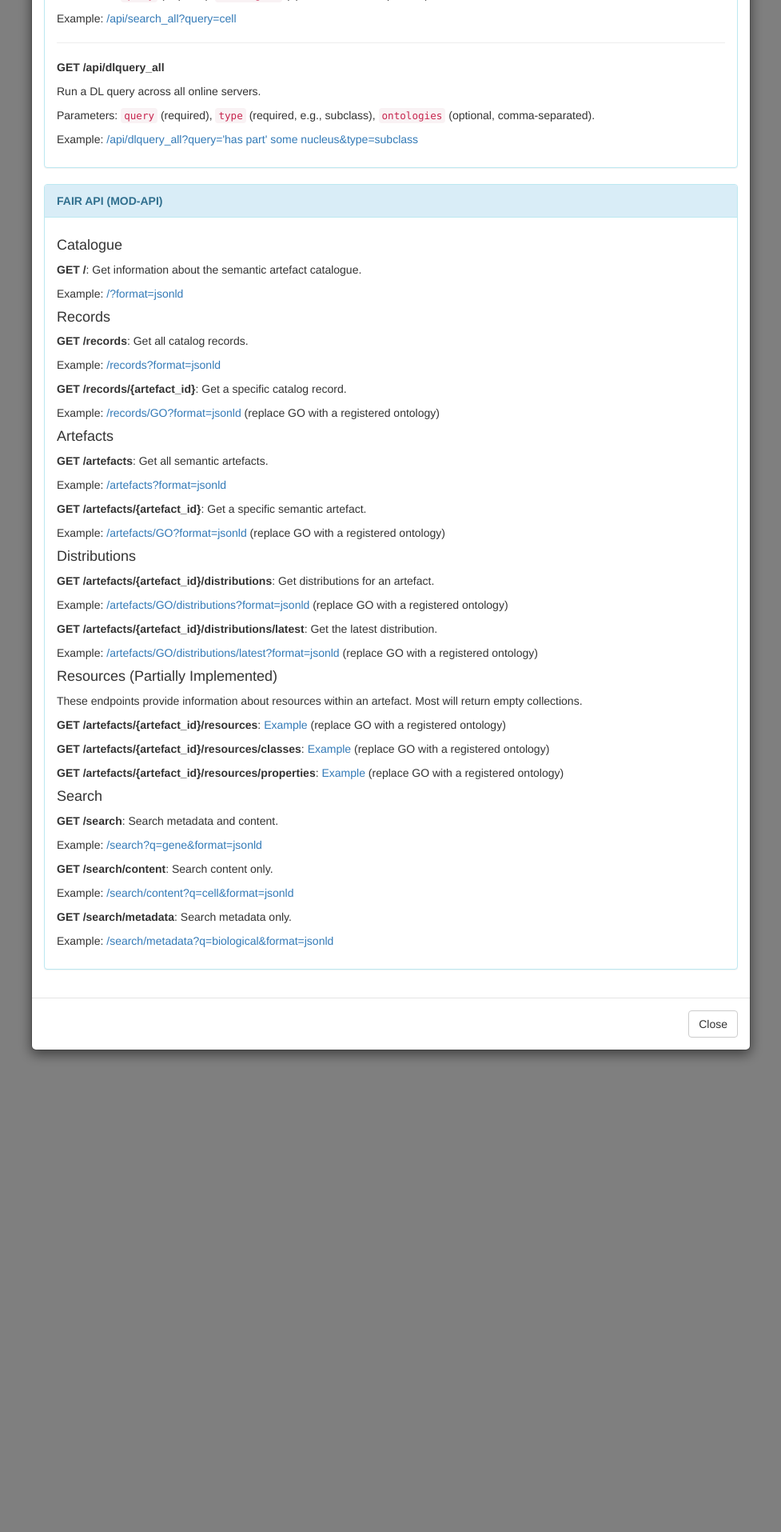
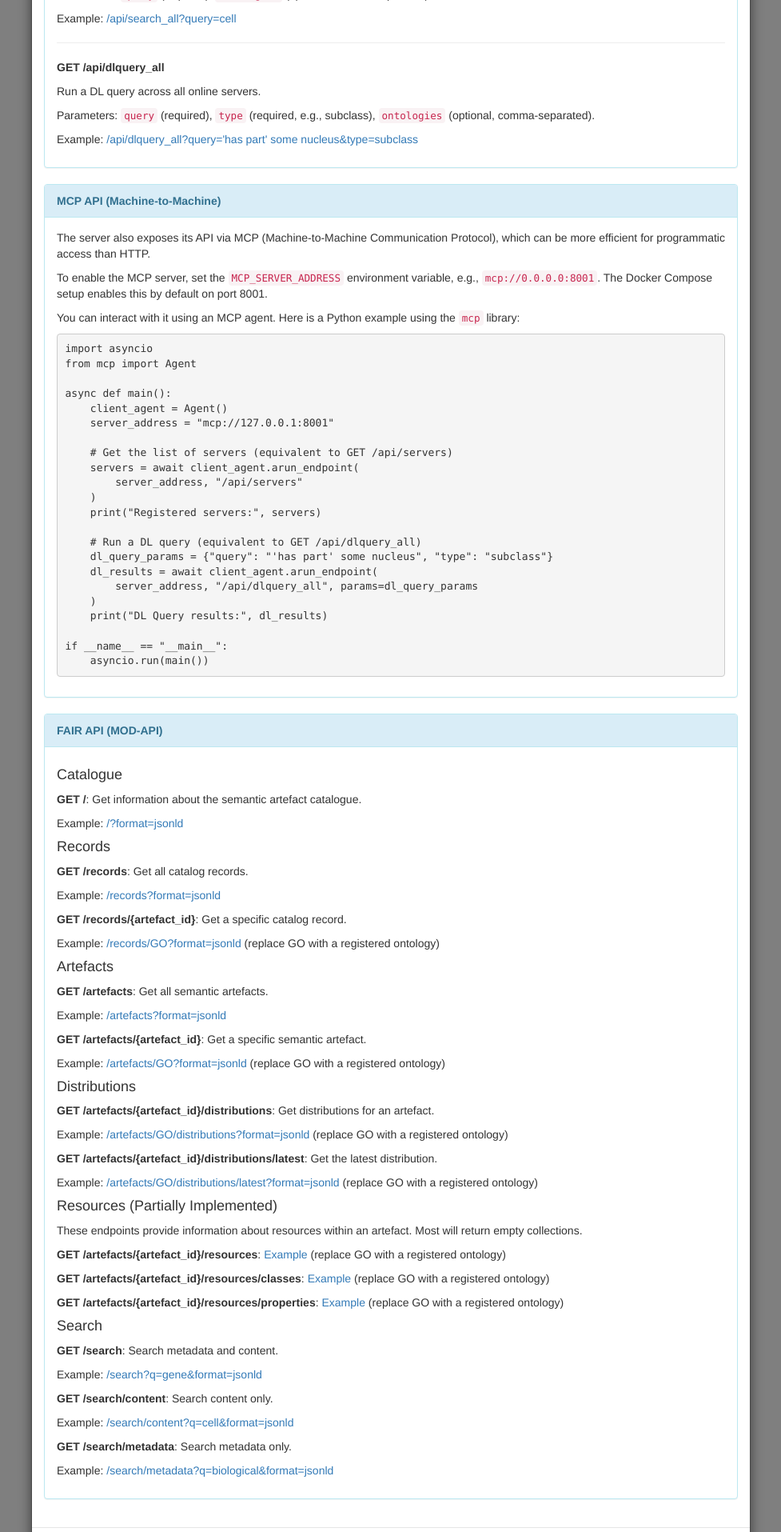
Before and after one commit to bio-ontology-research-group/aberowl2, a FastAPI app: page / in a window 1280 px wide, after a click on "API Documentation". Shown: the part 609-2524 px from the top of the page at 80% size, without its empty margins (151-1128 px from the left). Run offline with FastAPI, Linux system fonts and the light colour scheme; parts of the project's set-up code (start-up, migrations or seed data) failed here and were passed over; some libraries are stand-ins or nearby versions.

Commit message:
docs: Add MCP API description and example to documentation tab
Co-authored-by: aider (openrouter/google/gemini-2.5-pro) <aider@aider.chat>

```diff
--- a/central_server/app/templates/index.html
+++ b/central_server/app/templates/index.html
@@ -148,6 +148,37 @@
                     </div>
 
                     <div class="panel panel-info">
+                        <div class="panel-heading"><strong>MCP API (Machine-to-Machine)</strong></div>
+                        <div class="panel-body">
+                            <p>The server also exposes its API via MCP (Machine-to-Machine Communication Protocol), which can be more efficient for programmatic access than HTTP.</p>
+                            <p>To enable the MCP server, set the <code>MCP_SERVER_ADDRESS</code> environment variable, e.g., <code>mcp://0.0.0.0:8001</code>. The Docker Compose setup enables this by default on port 8001.</p>
+                            <p>You can interact with it using an MCP agent. Here is a Python example using the <code>mcp</code> library:</p>
+                            <pre><code>import asyncio
+from mcp import Agent
+
+async def main():
+    client_agent = Agent()
+    server_address = "mcp://127.0.0.1:8001"
+
+    # Get the list of servers (equivalent to GET /api/servers)
+    servers = await client_agent.arun_endpoint(
+        server_address, "/api/servers"
+    )
+    print("Registered servers:", servers)
+
+    # Run a DL query (equivalent to GET /api/dlquery_all)
+    dl_query_params = {"query": "'has part' some nucleus", "type": "subclass"}
+    dl_results = await client_agent.arun_endpoint(
+        server_address, "/api/dlquery_all", params=dl_query_params
+    )
+    print("DL Query results:", dl_results)
+
+if __name__ == "__main__":
+    asyncio.run(main())</code></pre>
+                        </div>
+                    </div>
+
+                    <div class="panel panel-info">
                         <div class="panel-heading"><strong>FAIR API (MOD-API)</strong></div>
                         <div class="panel-body">
                             <h4>Catalogue</h4>
```
